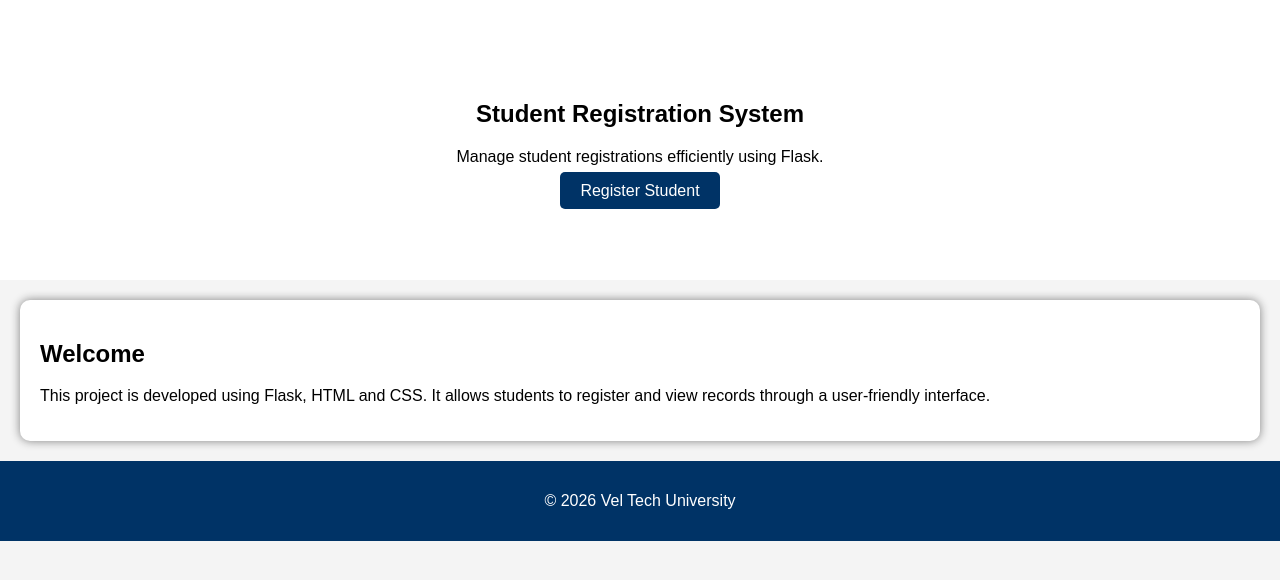
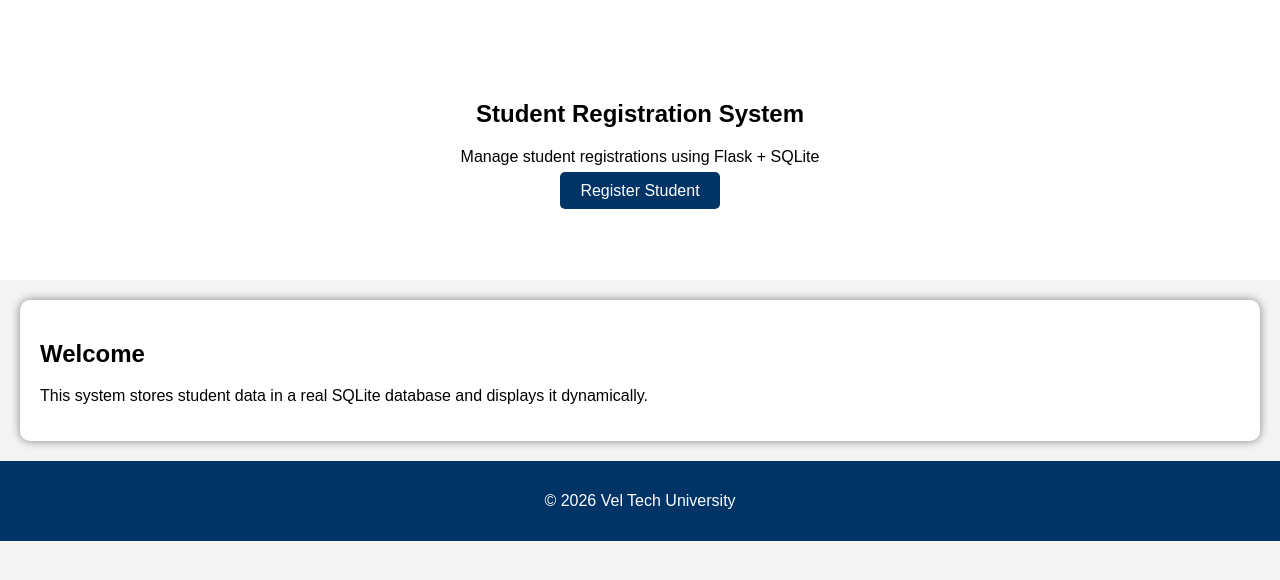
Before and after one commit to harishragaven-tech/Vel-Tech-Summer-Internship, a Flask app: page / in a window 1280 px wide. Shown: the part 98-678 px from the top of the page. Run offline with Flask 3, Linux system fonts and the light colour scheme.

Commit message:
Update index.html

```diff
--- a/Student Registration System/templates/index.html
+++ b/Student Registration System/templates/index.html
@@ -5,6 +5,7 @@
     <link rel="stylesheet" href="{{ url_for('static', filename='css/style.css') }}">
 </head>
 <body>
+
 <nav>
     <h2>Vel Tech University</h2>
     <ul>
@@ -14,20 +15,21 @@
         <li><a href="/about">About</a></li>
     </ul>
 </nav>
+
 <section class="hero">
     <h1>Student Registration System</h1>
-    <p>Manage student registrations efficiently using Flask.</p>
+    <p>Manage student registrations using Flask + SQLite</p>
     <a href="/register" class="btn">Register Student</a>
 </section>
+
 <section class="card">
     <h2>Welcome</h2>
-    <p>
-        This project is developed using Flask, HTML and CSS.
-        It allows students to register and view records through a user-friendly interface.
-    </p>
+    <p>This system stores student data in a real SQLite database and displays it dynamically.</p>
 </section>
+
 <footer>
     <p>© 2026 Vel Tech University</p>
 </footer>
+
 </body>
 </html>
```
